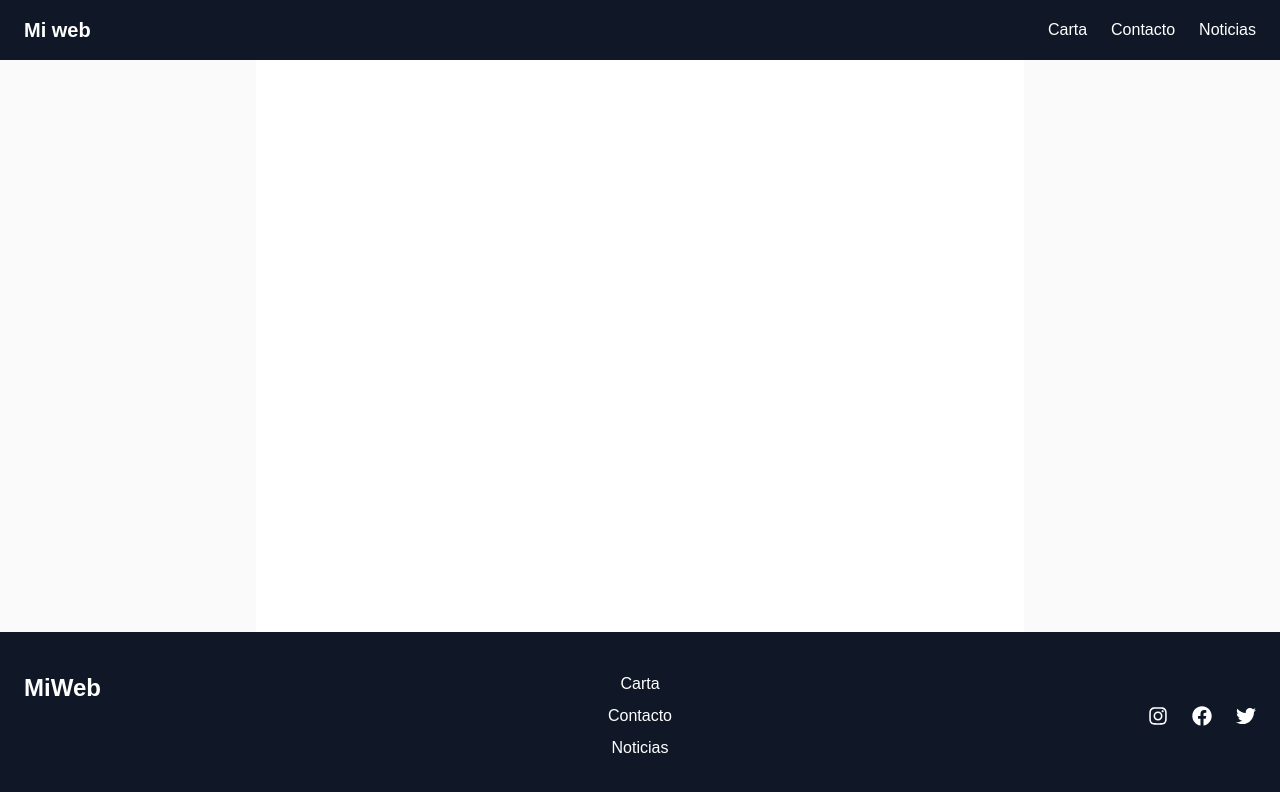
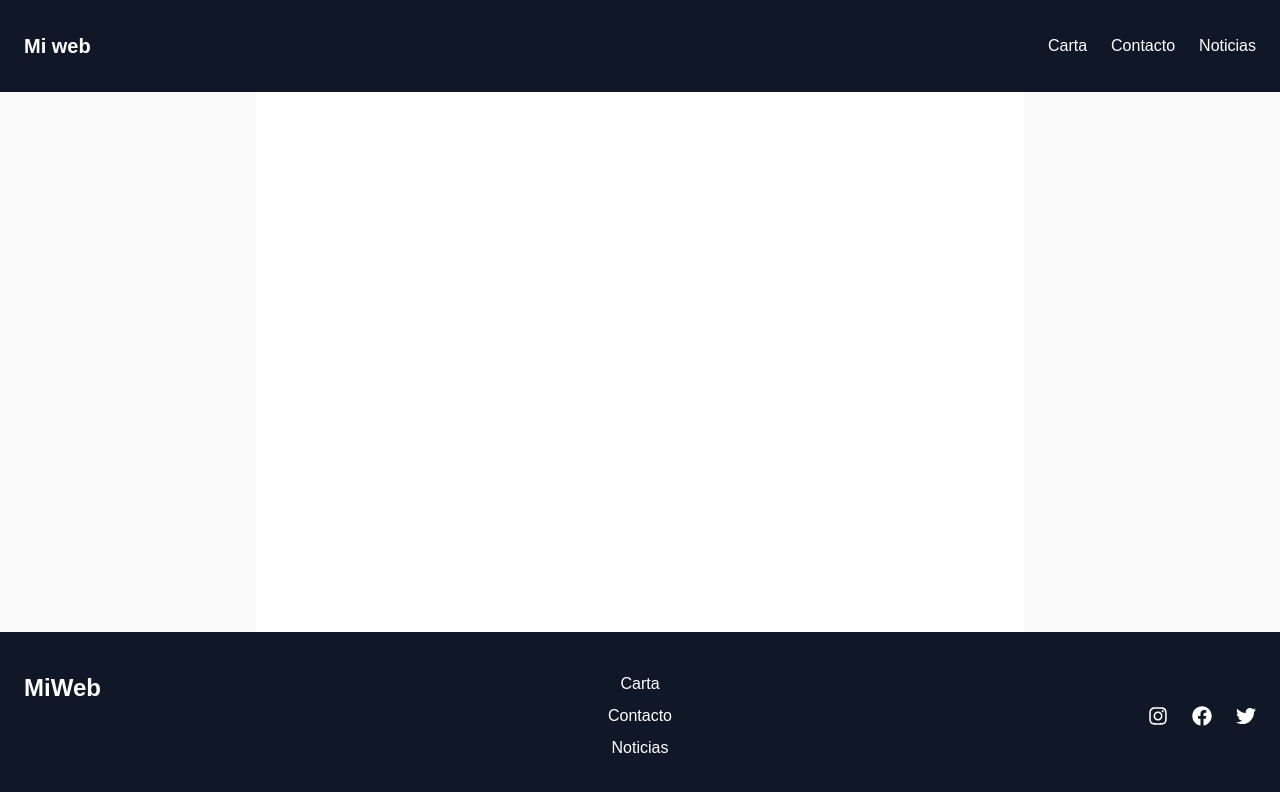
Before and after one commit to jissust/umo_web, a Next.js app: page / in a window 1280 px wide. Shown: the top 792 px of the page. Built offline with nearby package versions, Linux system fonts and the light colour scheme.

Commit message:
feat: Refactor: Editar padding y de navbar

```diff
--- a/src/components/layout/Navbar.tsx
+++ b/src/components/layout/Navbar.tsx
@@ -9,7 +9,7 @@ export const Navbar = () => {
   const [isOpen, setIsOpen] = useState(false);
 
   return (
-    <nav className="w-full bg-gray-900 text-white px-6 py-4">
+    <nav className="w-full bg-gray-900 text-white px-6 py-8 fixed top-0 z-50">
       <div className="max-w-7xl mx-auto flex items-center justify-between">
         <h1 className="text-xl font-bold">
           <Link href="/" className="hover:text-gray-300">
```
